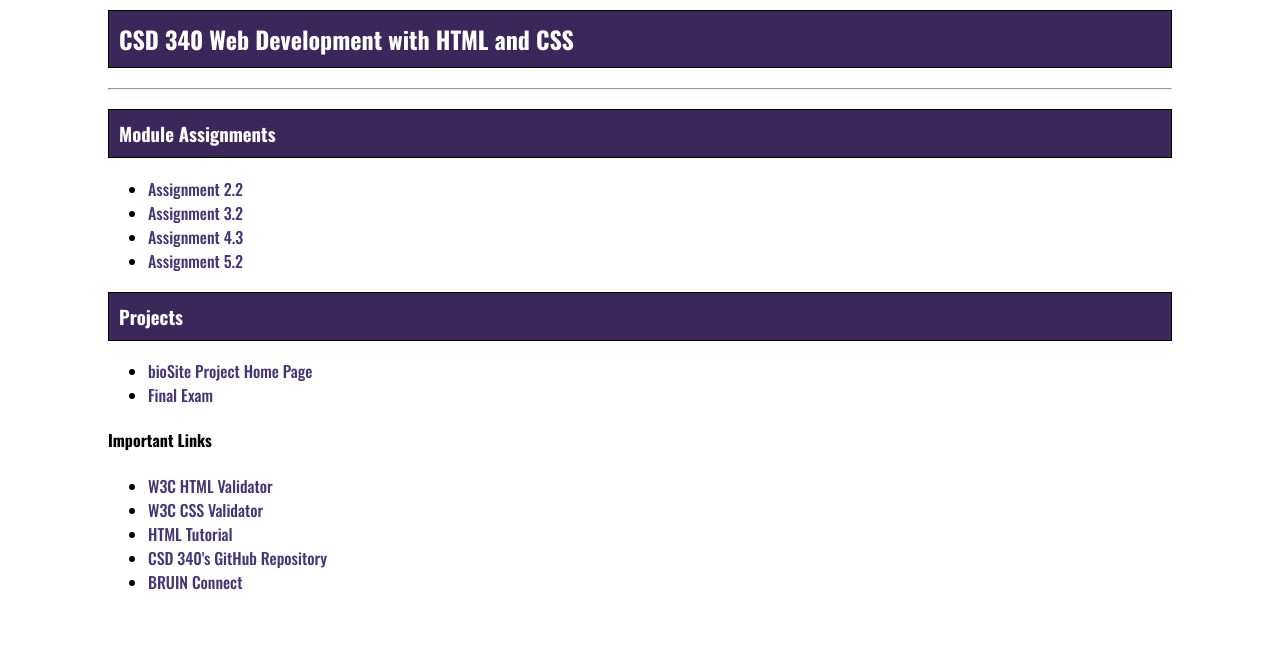
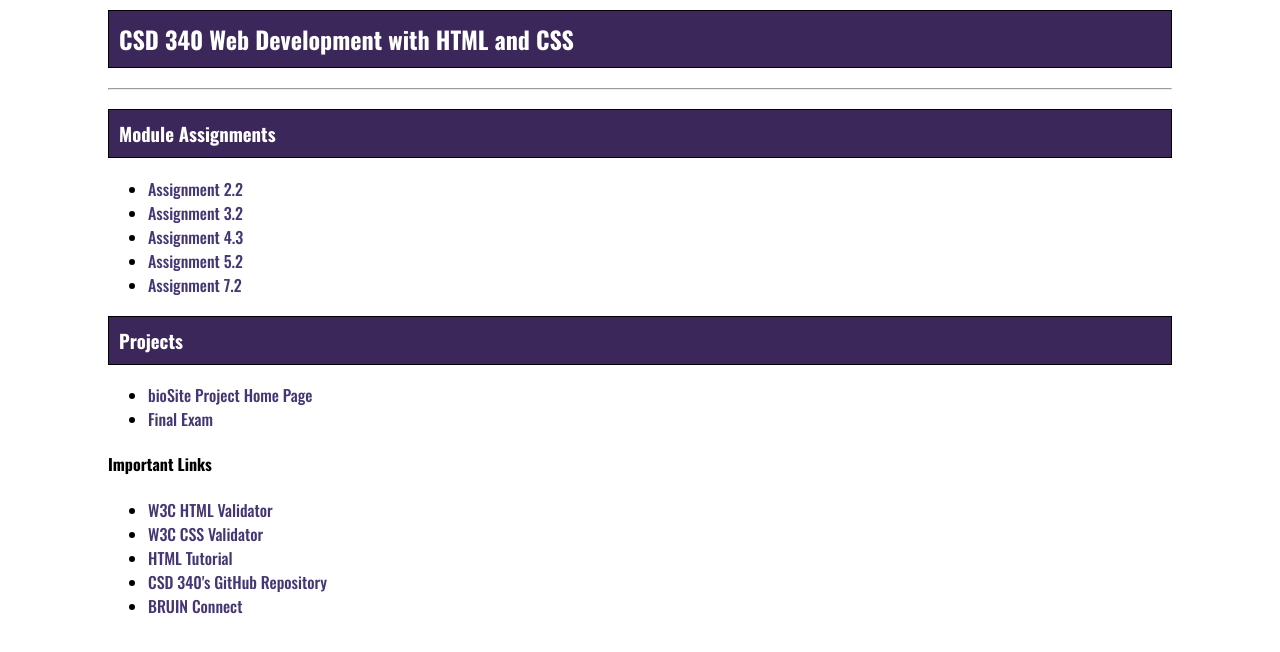
Before and after one commit to j-spielman/csd-340, a plain HTML site: page index.html in a window 1280 px wide. Shown: the part 130-782 px from the top of the page. Drawn offline with nearby package versions, Linux system fonts and the light colour scheme; a web font is replaced by a local one.

Commit message:
Updated index.html with module-7 link, removed bold on links

```diff
--- a/index.html
+++ b/index.html
@@ -25,6 +25,7 @@
             <li><a href="module-3/Spielman_EX2.html">Assignment 3.2</a></li>
             <li><a href="module-4/SPIELMAN_EX3.html">Assignment 4.3</a></li>
             <li><a href="module-5/SPIELMAN_EX4.html">Assignment 5.2</a></li>
+            <li><a href="module-7/SPIELMAN_EX5.html">Assignment 7.2</a></li>
         </ul>
         <h3>Projects</h3>
         <ul>
--- a/site.css
+++ b/site.css
@@ -13,12 +13,12 @@ h1,h2,h3{
     color: #fff;
     border: 1px solid black;
     padding: 10px;
+}
 
-}
 a{
     color: #453674;
     text-decoration: none;
-
+    font-weight: normal;
 }
 a:hover{
     background-color: #D6A800;
```
